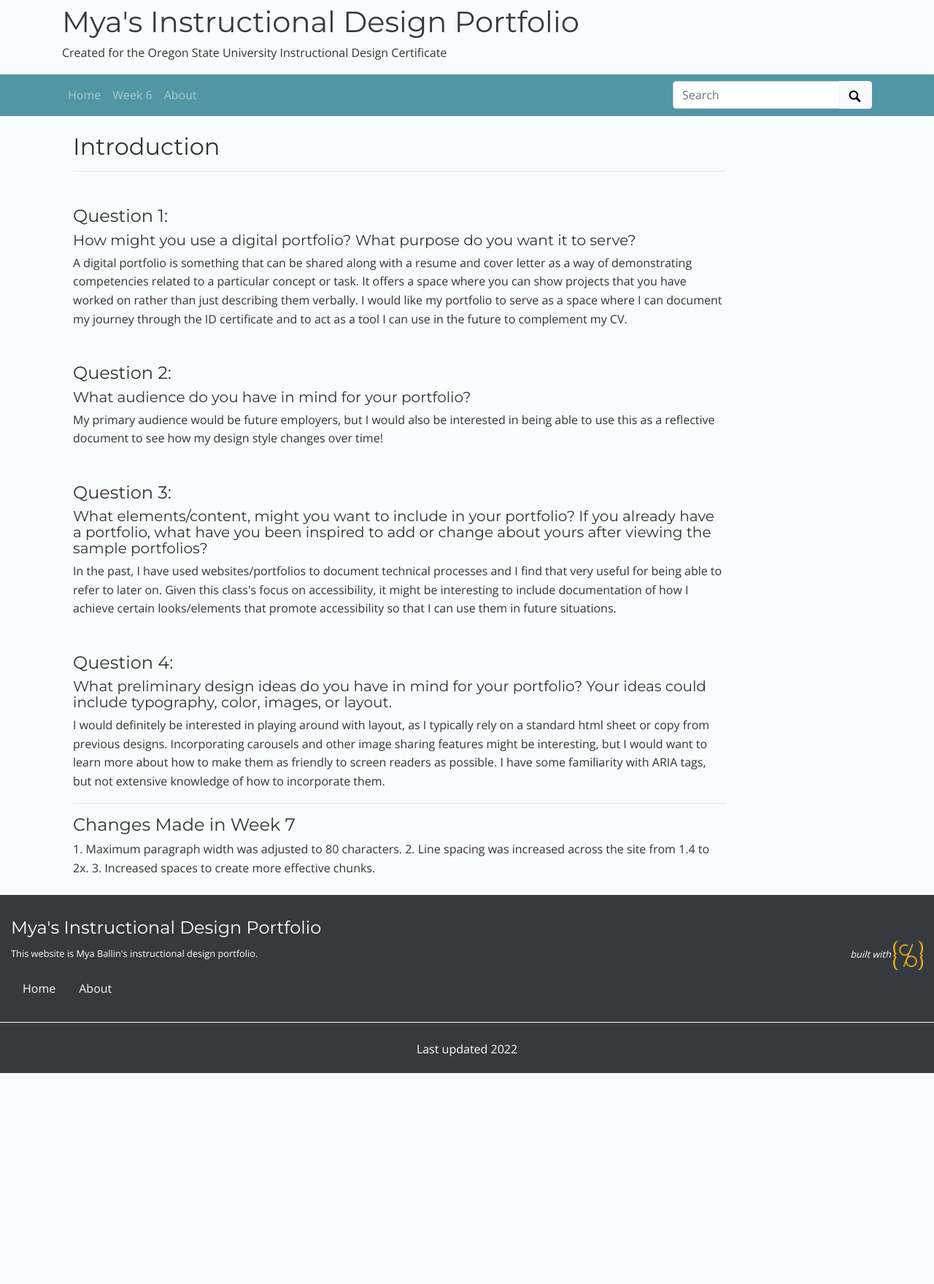
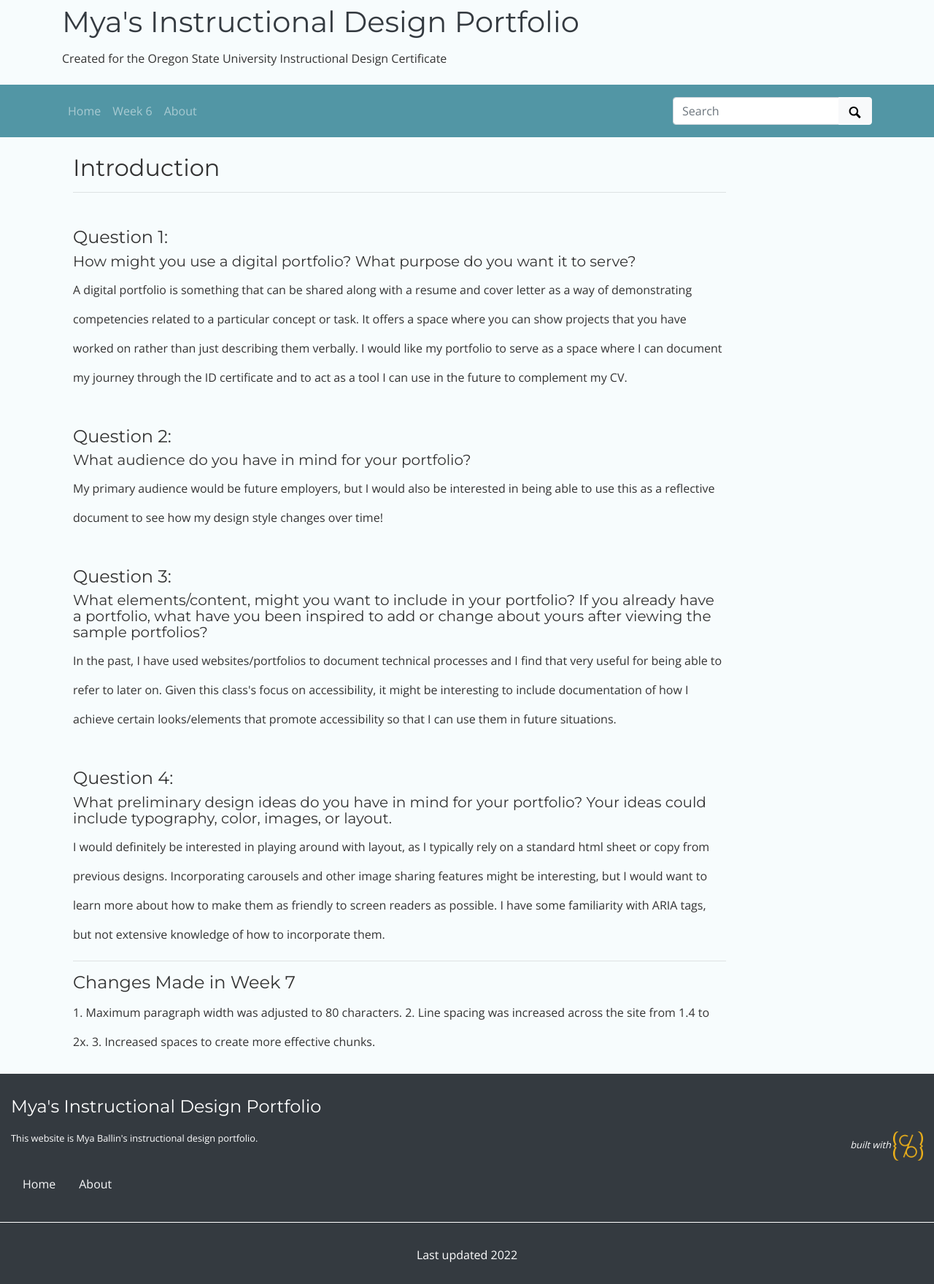
Before and after one commit to mxballin/instructional-design, a Jekyll site: the page built from index.md, in a window 1280 px wide. Shown: the whole page at 73% size. Built offline with Jekyll 4.4.1, drawn with Linux system fonts in a browser that asks for light colours; some web fonts are replaced; before the commit the page ends 1470 px from its top, so only the background shows below that.

Commit message:
Update _custom.scss

```diff
--- a/_sass/_custom.scss
+++ b/_sass/_custom.scss
@@ -28,7 +28,7 @@ h6,
 body {
   font-family: 'Open Sans', sans-serif;
   font-size: 16px;
-  line-height: 1.6;
+  line-height: 2.5;
   color: #333333;
   background-color: #f7fcfd;
 }
```
